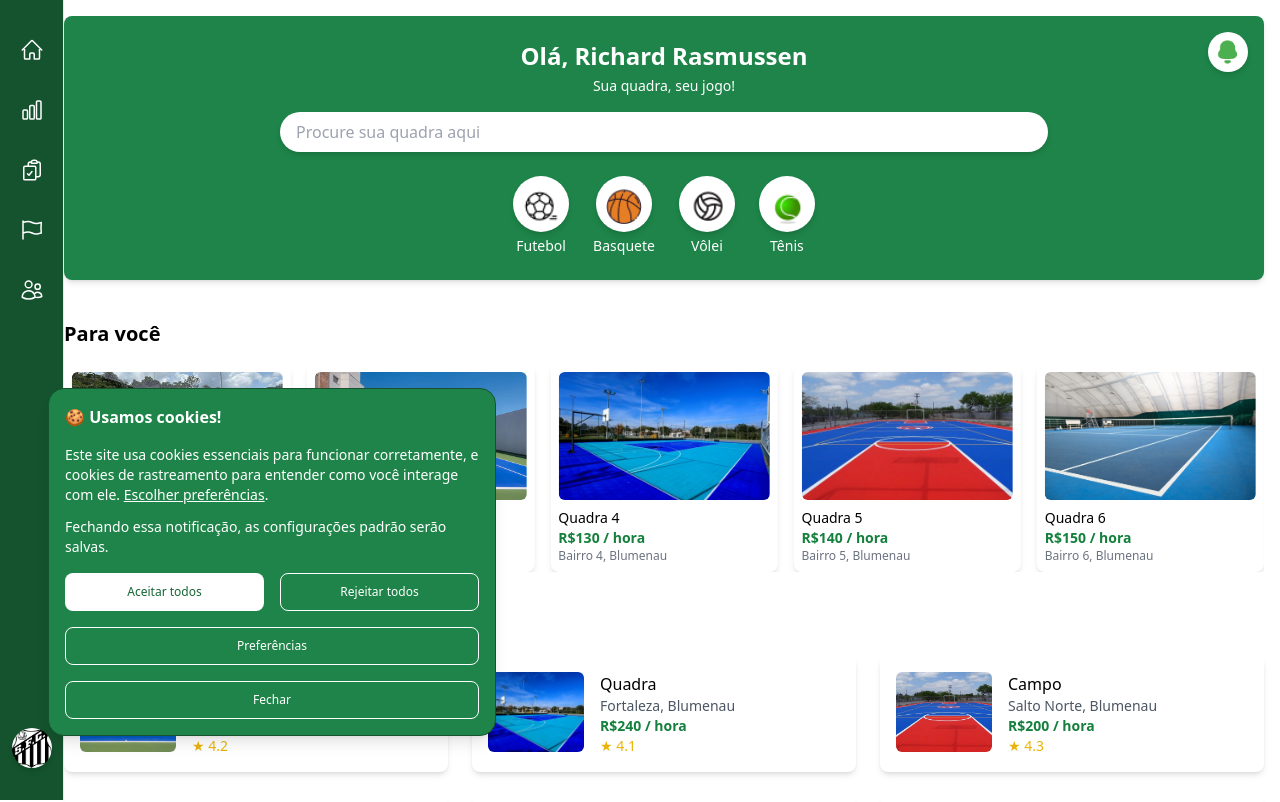
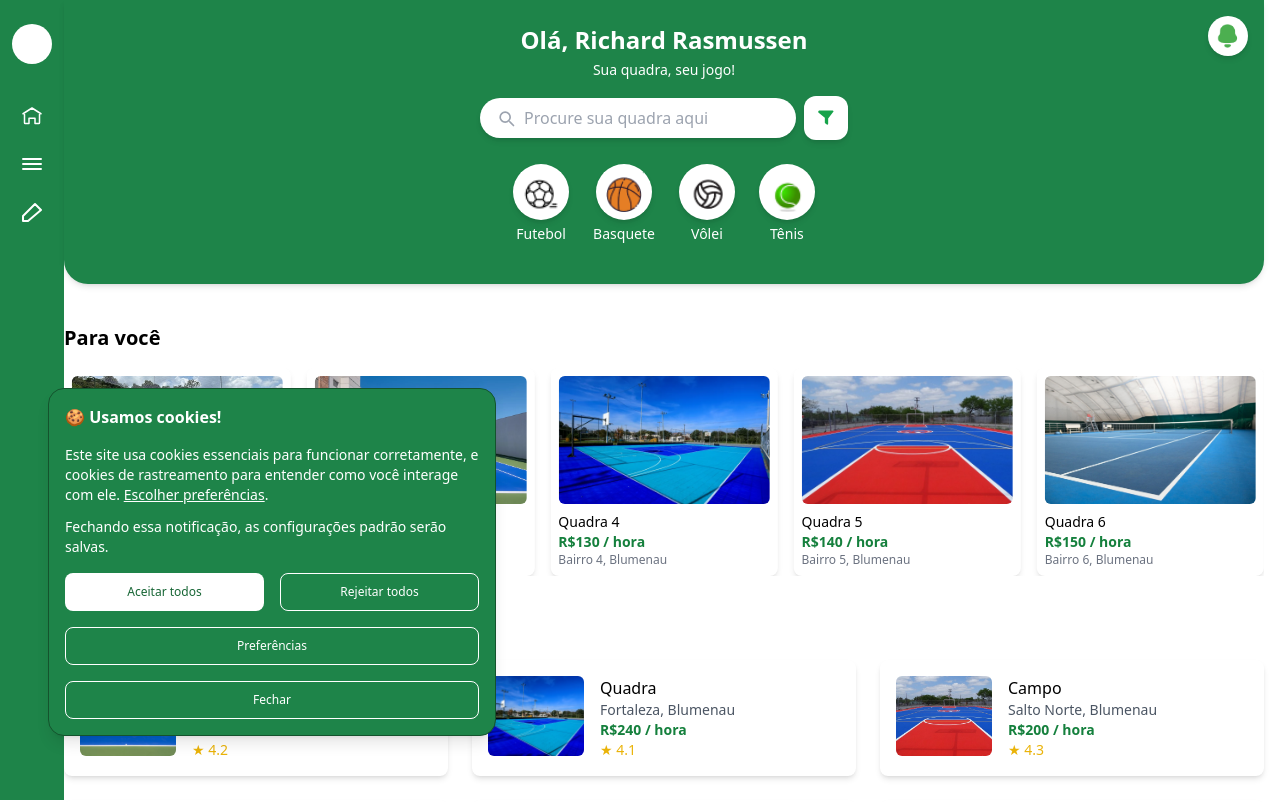
Before and after one commit to eduardofortes10/Aluguel-de-quadras, a React (Vite) app: page /Home in a window 1280 px wide. Shown: the top 802 px of the page. Built offline with nearby package versions, Linux system fonts and the light colour scheme.

Commit message:
Atulizações 1.0 dia 01/07

```diff
--- a/src/App.jsx
+++ b/src/App.jsx
@@ -2,7 +2,7 @@ import React from 'react';
 import { BrowserRouter as Router, Routes, Route } from 'react-router-dom';
 import Register from './pages/Register';
 import Login from './pages/Login';
-import Home from './pages/home';
+import Home from './pages/Home';
 
 const App = () => {
   return (
--- a/src/pages/home.jsx
+++ b/src/pages/home.jsx
@@ -19,7 +19,7 @@ import quadra7 from "../assets/quadras7.png";
 export default function Home() {
   const [mostrarAviso, setMostrarAviso] = useState(false);
   const [mostrarCookies, setMostrarCookies] = useState(true);
-
+  const [mostrarModal, setMostrarModal] = useState(false);
   const quadrasParaVoce = [quadra1, quadra2, quadra3, quadra4, quadra5, quadra6, quadra7];
 
   const todasQuadras = [
@@ -53,37 +53,25 @@ export default function Home() {
 
   return (
     <div className="flex min-h-screen overflow-x-hidden">
+      <div className="w-16 bg-[#1E8449] text-white flex flex-col items-center py-6 space-y-6 fixed h-full">
+        <div className="w-10 h-10 bg-white rounded-full mb-4"></div>
+        <button title="Home" className="hover:text-gray-300">
+          <svg xmlns="http://www.w3.org/2000/svg" fill="none" viewBox="0 0 24 24" strokeWidth={1.5} stroke="currentColor" className="w-6 h-6">
+            <path strokeLinecap="round" strokeLinejoin="round" d="M3 9.75L12 4l9 5.75M4.5 10.5v8.25a.75.75 0 00.75.75H9v-5.25h6v5.25h3.75a.75.75 0 00.75-.75V10.5" />
+          </svg>
+        </button>
+        <button title="Quadras" className="hover:text-gray-300">
+          <svg xmlns="http://www.w3.org/2000/svg" className="h-6 w-6" fill="none" viewBox="0 0 24 24" stroke="currentColor">
+            <path strokeLinecap="round" strokeLinejoin="round" strokeWidth={2} d="M3 7h18M3 12h18M3 17h18" />
+          </svg>
+        </button>
+        <button title="Contato" className="hover:text-gray-300">
+          <svg xmlns="http://www.w3.org/2000/svg" className="h-6 w-6" fill="none" viewBox="0 0 24 24" stroke="currentColor">
+            <path strokeLinecap="round" strokeLinejoin="round" strokeWidth={2} d="M21 10l-6-6m0 0L3 16v5h5L21 10z" />
+          </svg>
+        </button>
+      </div>
 
-     {/* SIDEBAR */}
-      <aside className="flex flex-col items-center w-16 h-screen py-8 overflow-y-auto bg-[#14532d] border-r fixed left-0 top-0 z-50">
-        <nav className="flex flex-col flex-1 space-y-6">
-
-          {[
-            // Home
-            "M2.25 12l8.954-8.955c.44-.439 1.152-.439 1.591 0L21.75 12M4.5 9.75v10.125c0 .621.504 1.125 1.125 1.125H9.75v-4.875c0-.621.504-1.125 1.125-1.125h2.25c.621 0 1.125.504 1.125 1.125V21h4.125c.621 0 1.125-.504 1.125-1.125V9.75",
-            // Chart
-            "M3 13.125C3 12.504 3.504 12 4.125 12h2.25c.621 0 1.125.504 1.125 1.125v6.75c0 .621-.504 1.125-1.125 1.125h-2.25A1.125 1.125 0 013 19.875v-6.75zM9.75 8.625c0-.621.504-1.125 1.125-1.125h2.25c.621 0 1.125.504 1.125 1.125v11.25c0 .621-.504 1.125-1.125 1.125h-2.25a1.125 1.125 0 01-1.125-1.125V8.625zM16.5 4.125c0-.621.504-1.125 1.125-1.125h2.25C20.496 3 21 3.504 21 4.125v15.75c0 .621-.504 1.125-1.125 1.125h-2.25a1.125 1.125 0 01-1.125-1.125V4.125z",
-            // Clipboard Check
-            "M11.35 3.836c-.065.21-.1.433-.1.664 0 .414.336.75.75.75h4.5a.75.75 0 00.75-.75 2.25 2.25 0 00-.1-.664m-5.8 0A2.251 2.251 0 0113.5 2.25H15c1.012 0 1.867.668 2.15 1.586m-5.8 0c-.376.023-.75.05-1.124.08C9.095 4.01 8.25 4.973 8.25 6.108V8.25m8.9-4.414c.376.023.75.05 1.124.08 1.131.094 1.976 1.057 1.976 2.192V16.5A2.25 2.25 0 0118 18.75h-2.25m-7.5-10.5H4.875c-.621 0-1.125.504-1.125 1.125v11.25c0 .621.504 1.125 1.125 1.125h9.75c.621 0 1.125-.504 1.125-1.125V18.75m-7.5-10.5h6.375c.621 0 1.125.504 1.125 1.125v9.375m-8.25-3l1.5 1.5 3-3.75",
-            // Megafone
-            "M3 3v1.5M3 21v-6m0 0l2.77-.693a9 9 0 016.208.682l.108.054a9 9 0 006.086.71l3.114-.732a48.524 48.524 0 01-.005-10.499l-3.11.732a9 9 0 01-6.085-.711l-.108-.054a9 9 0 00-6.208-.682L3 4.5M3 15V4.5",
-            // Engrenagem
-            "M15 19.128a9.38 9.38 0 002.625.372 9.337 9.337 0 004.121-.952 4.125 4.125 0 00-7.533-2.493M15 19.128v-.003c0-1.113-.285-2.16-.786-3.07M15 19.128v.106A12.318 12.318 0 018.624 21c-2.331 0-4.512-.645-6.374-1.766l-.001-.109a6.375 6.375 0 0111.964-3.07M12 6.375a3.375 3.375 0 11-6.75 0 3.375 3.375 0 016.75 0zm8.25 2.25a2.625 2.625 0 11-5.25 0 2.625 2.625 0 015.25 0z"
-          ].map((d, i) => (
-            <a key={i} href="#" className="p-1.5 text-white hover:bg-green-700 rounded-lg transition-colors duration-200">
-              <svg xmlns="http://www.w3.org/2000/svg" fill="none" viewBox="0 0 24 24" strokeWidth="1.5" stroke="currentColor" className="w-6 h-6">
-                <path strokeLinecap="round" strokeLinejoin="round" d={d} />
-              </svg>
-            </a>
-          ))}
-        </nav>
-         {/* AVATAR NO FINAL */}
-        <div className="mt-6">
-          <div className="w-10 h-10 rounded-full overflow-hidden shadow-md">
-            <img src={userPhoto} alt="Usuário" className="w-full h-full object-cover" />
-          </div>
-        </div>
-      </aside>
       <div className="flex-1 bg-white text-black transition-colors px-4 pl-16 overflow-hidden">
        {/* AVISO DE SUCESSO */}
         {mostrarAviso && (
@@ -101,27 +89,44 @@ export default function Home() {
             </div>
           </div>
         )}
-
-        {/* TOPO COM AVATAR E NOTIFICAÇÃO */}
-        <div className="relative bg-[#1E8449] text-white p-6 rounded-lg shadow-md mt-4">
+{/* TOPO COM SAUDAÇÃO, AVATAR E BOTÃO DE FILTRO */}
+<div className="relative bg-[#1E8449] text-white p-6 pb-10 rounded-b-3xl shadow-md">
+  {/* AVATAR E NOTIFICAÇÃO */}
   <div className="absolute top-4 right-4 flex items-center gap-4">
     <div className="w-10 h-10 rounded-full overflow-hidden shadow-md bg-white flex items-center justify-center">
       <img src={bellIcon} alt="Notificações" className="w-6 h-6 object-contain" />
     </div>
-
   </div>
 
+  {/* TÍTULO */}
   <h1 className="text-2xl font-bold text-center">Olá, Richard Rasmussen</h1>
   <p className="text-sm mt-1 text-center">Sua quadra, seu jogo!</p>
 
-          <div className="mt-4 flex justify-center">
+  {/* BARRA DE PESQUISA + BOTÃO DE FILTRO */}
+  <div className="flex items-center justify-center mt-4">
+    <div className="flex items-center bg-white rounded-full px-4 py-2 shadow-md">
+      <svg className="w-5 h-5 text-gray-400 mr-2" fill="none" stroke="currentColor" viewBox="0 0 24 24">
+        <path strokeLinecap="round" strokeLinejoin="round" strokeWidth={2} d="M21 21l-4.35-4.35M5 11a6 6 0 1112 0 6 6 0 01-12 0z" />
+      </svg>
       <input
         type="text"
         placeholder="Procure sua quadra aqui"
-              className="py-2 px-4 rounded-full text-black focus:outline-none focus:ring-2 focus:ring-green-500 shadow-md w-full max-w-3xl"
+        className="outline-none text-gray-700 w-64"
       />
     </div>
 
+    {/* Botão de filtro */}
+    <button
+      className="ml-2 p-3 bg-white rounded-xl shadow-md"
+      onClick={() => setMostrarModal(true)}
+    >
+      <svg className="w-5 h-5 text-green-600" fill="currentColor" viewBox="0 0 24 24">
+        <path d="M3 4a1 1 0 011-1h16a1 1 0 01.8 1.6l-6.2 7.9V19a1 1 0 01-1.6.8l-2-1.5a1 1 0 01-.4-.8v-5.8L3.2 5.6A1 1 0 013 4z" />
+      </svg>
+    </button>
+  </div>
+
+  {/* ÍCONES */}
   <div className="flex gap-6 mt-6 justify-center flex-wrap">
     {[{ nome: "Futebol", img: futebolIcon },
       { nome: "Basquete", img: basqueteIcon },
@@ -138,6 +143,8 @@ export default function Home() {
   </div>
 </div>
 
+        {/* Seção de ícones e filtro já enviada */}
+
         {/* SLIDER */}
         <div className="mt-10">
           <h2 className="text-xl font-semibold mb-4">Para você</h2>
@@ -145,6 +152,7 @@ export default function Home() {
             {quadrasParaVoce.map((img, index) => (
               <div className="keen-slider__slide bg-white rounded-lg shadow-md p-2" key={index}>
                 <img src={img} alt={`Quadra ${index + 1}`} className="rounded-md w-full h-32 object-cover" />
+
                 <div className="mt-2">
                   <h3 className="font-medium text-sm">Quadra {index + 1}</h3>
                   <p className="text-green-700 font-bold text-sm">R${100 + index * 10} / hora</p>
@@ -155,7 +163,7 @@ export default function Home() {
           </div>
         </div>
 
-        {/* LISTA QUADRAS */}
+        {/* LISTA DE QUADRAS */}
         <div className="mt-10">
           <h2 className="text-xl font-semibold mb-4">Quadras</h2>
           <div className="grid grid-cols-1 md:grid-cols-2 lg:grid-cols-3 gap-6">
@@ -207,6 +215,103 @@ export default function Home() {
           </div>
         </footer>
       </div>
+
+
+      {mostrarModal && (
+        <div className="fixed inset-0 bg-black bg-opacity-40 z-50 flex items-center justify-center">
+          <div className="bg-white w-[90%] max-w-md rounded-2xl p-6 relative overflow-y-auto max-h-[90vh]">
+            <button
+              className="absolute top-4 right-4 text-gray-600 hover:text-red-500"
+              onClick={() => setMostrarModal(false)}
+            >
+              ✕
+            </button>
+
+            <h2 className="text-xl font-bold text-green-700 mb-4">Filtros</h2>
+
+            <div className="mb-4">
+              <h3 className="font-semibold text-sm mb-2">Tipo de quadra</h3>
+              <div className="flex flex-wrap gap-2">
+                {["Todos", "Futsal", "Society", "Campo", "Quadra"].map((tipo, i) => (
+                  <button
+                    key={i}
+                    className="px-3 py-1 rounded-full bg-gray-100 hover:bg-green-100 text-sm text-gray-800"
+                  >
+                    {tipo}
+                  </button>
+                ))}
+              </div>
+            </div>
+
+            <div className="mb-4">
+              <h3 className="font-semibold text-sm mb-2">Número de Estrelas</h3>
+              <div className="flex flex-col gap-1">
+                {[5, 4, 3, 2, 1].map((star) => (
+                  <label key={star} className="flex items-center gap-2">
+                    <input type="checkbox" />
+                    {Array.from({ length: star }, (_, i) => (
+                      <span key={i}>⭐</span>
+                    ))}
+                  </label>
+                ))}
+              </div>
+            </div>
+
+            <div className="mb-6">
+              <h3 className="font-semibold text-sm mb-2">Linha de preço</h3>
+              <input type="range" min={0} max={1000} className="w-full accent-green-600" />
+              <div className="flex justify-between text-xs text-gray-600">
+                <span>R$0</span>
+                <span>R$1000</span>
+              </div>
+            </div>
+
+            <div className="mb-6">
+              <h3 className="font-semibold text-sm mb-2">Horas</h3>
+              <div className="flex flex-wrap gap-2">
+                {["Todos", 1, 2, 3, 4, "5+"].map((hora, i) => (
+                  <button
+                    key={i}
+                    className="px-3 py-1 rounded-full bg-gray-100 hover:bg-green-100 text-sm text-gray-800"
+                  >
+                    {hora}
+                  </button>
+                ))}
+              </div>
+            </div>
+
+            <div className="mb-6">
+              <h3 className="font-semibold text-sm mb-2">Banheiros</h3>
+              <div className="flex flex-wrap gap-2">
+                {["Todos", 1, 2, 3, 4, "5+"].map((banheiro, i) => (
+                  <button
+                    key={i}
+                    className="px-3 py-1 rounded-full bg-gray-100 hover:bg-green-100 text-sm text-gray-800"
+                  >
+                    {banheiro}
+                  </button>
+                ))}
+              </div>
+            </div>
+
+            <div className="mb-6">
+              <h3 className="font-semibold text-sm mb-2 text-blue-900">Distância até você</h3>
+              <input type="range" min={10} max={2000} className="w-full accent-green-600" />
+              <div className="flex justify-between text-xs text-gray-600">
+                <span>100m</span>
+                <span>2000m+</span>
+              </div>
+            </div>
+
+            <button
+              onClick={() => setMostrarModal(false)}
+              className="w-full mt-4 bg-green-600 hover:bg-green-700 text-white py-2 rounded-lg"
+            >
+              Aplicar Filtro
+            </button>
+          </div>
+        </div>
+      )}
     </div>
   );
 }
```
Also changed, not shown: src/pages/Filtro.jsx (added). Lines whose indentation alone changed are shown as unchanged.
